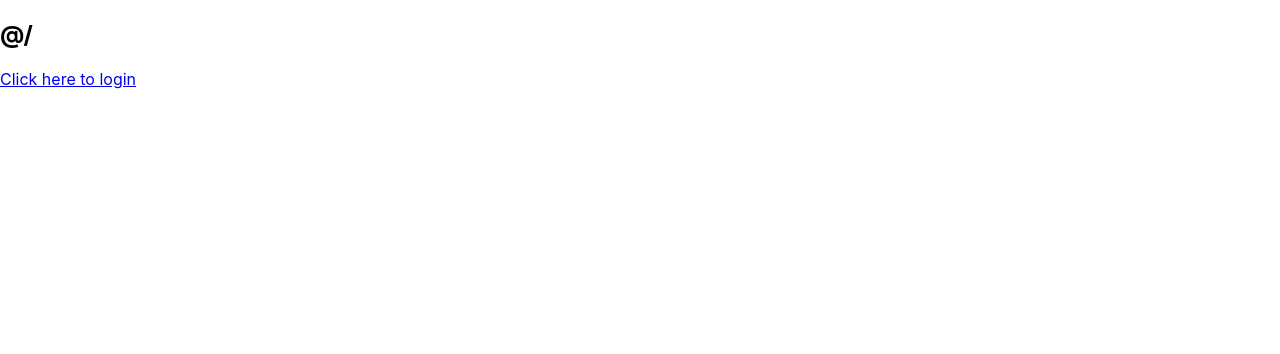
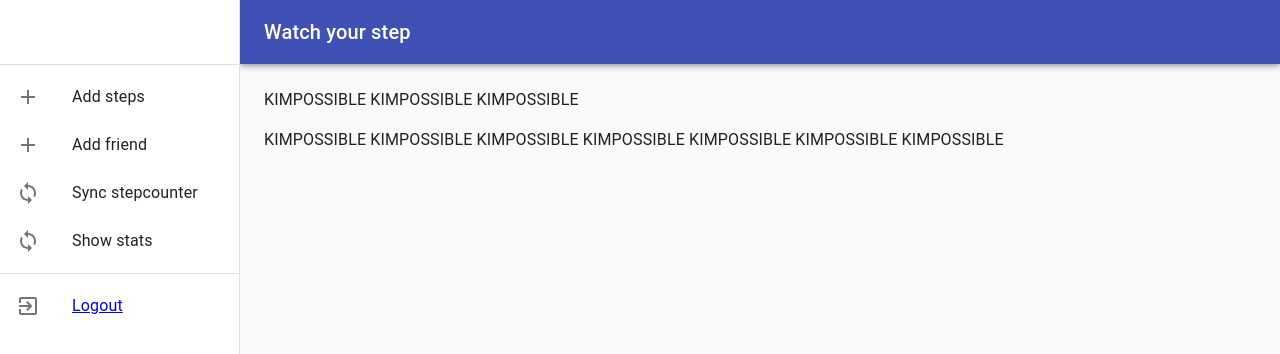
Before and after one commit to kimlintu/grupp17, a React (Create React App) app: page / in a window 1280 px wide. Shown: the top 354 px of the page. Built offline with nearby package versions, Linux system fonts and the light colour scheme.

Commit message:
added permament sidebar to mainmenuview

```diff
--- a/package.json
+++ b/package.json
@@ -3,6 +3,8 @@
   "version": "0.1.0",
   "private": true,
   "dependencies": {
+    "@material-ui/core": "^4.11.3",
+    "@material-ui/icons": "^4.11.2",
     "@testing-library/jest-dom": "^5.11.10",
     "@testing-library/react": "^11.2.6",
     "@testing-library/user-event": "^12.8.3",
--- a/src/view/mainMenuView.js
+++ b/src/view/mainMenuView.js
@@ -1,13 +1,124 @@
 import { Link } from 'react-router-dom';
+import React from 'react';
+import { makeStyles } from '@material-ui/core/styles';
+import Drawer from '@material-ui/core/Drawer';
+import CssBaseline from '@material-ui/core/CssBaseline';
+import AppBar from '@material-ui/core/AppBar';
+import Toolbar from '@material-ui/core/Toolbar';
+import List from '@material-ui/core/List';
+import Typography from '@material-ui/core/Typography';
+import Divider from '@material-ui/core/Divider';
+import ListItem from '@material-ui/core/ListItem';
+import ListItemIcon from '@material-ui/core/ListItemIcon';
+import ListItemText from '@material-ui/core/ListItemText';
+import InboxIcon from '@material-ui/icons/MoveToInbox';
+import MailIcon from '@material-ui/icons/Mail';
+import ExitToAppIcon from '@material-ui/icons/ExitToApp';
+import AddIcon from '@material-ui/icons/Add';
+import SyncIcon from '@material-ui/icons/Sync';
+import EqualizerIcon from '@material-ui/icons/Equalizer';
+
+
+const drawerWidth = 240;
+
+const useStyles = makeStyles((theme) => ({
+  root: {
+    display: 'flex',
+  },
+  appBar: {
+    width: `calc(100% - ${drawerWidth}px)`,
+    marginLeft: drawerWidth,
+  },
+  drawer: {
+    width: drawerWidth,
+    flexShrink: 0,
+  },
+  drawerPaper: {
+    width: drawerWidth,
+  },
+  // necessary for content to be below app bar
+  toolbar: theme.mixins.toolbar,
+  content: {
+    flexGrow: 1,
+    backgroundColor: theme.palette.background.default,
+    padding: theme.spacing(3),
+  },
+}));
+
+function PermanentDrawerLeft() {
+  const classes = useStyles();
+
+  return (
+    <div className={classes.root}>
+      <CssBaseline />
+      <AppBar position="fixed" className={classes.appBar}>
+        <Toolbar>
+          <Typography variant="h6" noWrap>
+            Watch your step
+          </Typography>
+        </Toolbar>
+      </AppBar>
+      <Drawer
+        className={classes.drawer}
+        variant="permanent"
+        classes={{
+          paper: classes.drawerPaper,
+        }}
+        anchor="left"
+      >
+        <div className={classes.toolbar} />
+        <Divider />
+        <List>
+          {['Add steps', 'Add friend', 'Sync stepcounter', 'Show stats'].map((text, index) => (
+            <ListItem button key={text}>
+              <ListItemIcon>{((index === 1) || index === 0) ? <AddIcon /> : <SyncIcon />}</ListItemIcon>
+              <ListItemText primary={text} />
+            </ListItem>
+          ))}
+        </List>
+        <Divider />
+        <List>
+          {['Logout'].map((text, index) => (
+            <Link to="/login">
+            <ListItem button key={text}>
+              <ListItemIcon>{index % 2 === 0 ? <ExitToAppIcon /> : <MailIcon />}</ListItemIcon>
+              <ListItemText primary={text} />
+            </ListItem>
+            </Link>
+          ))}
+        </List>
+      </Drawer>
+      <main className={classes.content}>
+        <div className={classes.toolbar} />
+        <Typography paragraph>
+        KIMPOSSIBLE
+        KIMPOSSIBLE
+        KIMPOSSIBLE
+        </Typography>
+        <Typography paragraph>
+          KIMPOSSIBLE KIMPOSSIBLE KIMPOSSIBLE KIMPOSSIBLE KIMPOSSIBLE KIMPOSSIBLE KIMPOSSIBLE
+        </Typography>
+      </main>
+    </div>
+  );
+}
 
 const MainMenuView = () => {
-  return <div>
-    {/* A <Link> can be used to change the URL path. */}
-    <h2>@/</h2>
+  return PermanentDrawerLeft()
+
+
+
+
+
+
+  // return <div>
+    //{/* A <Link> can be used to change the URL path. */}
+    /*<h2>@/</h2>
     <Link to="/login">
       Click here to login
     </Link>
-  </div>
+  </div>*/
 };
 
 export { MainMenuView };
+export { PermanentDrawerLeft };
```
Also changed, not shown: 1 other file (tests, documents, lock files or other folders).
